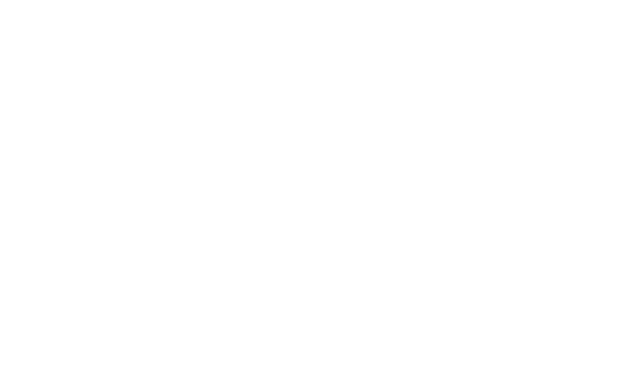
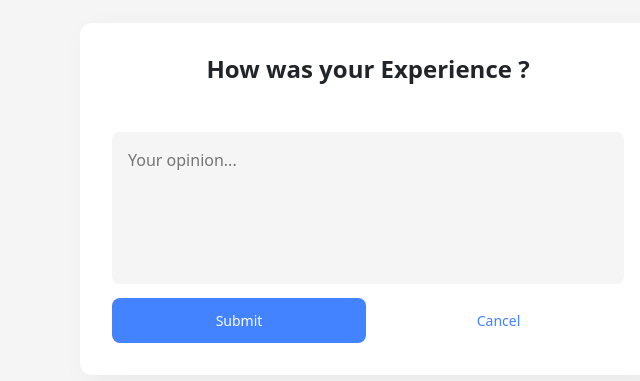
Before and after one commit to MalinduDelpitiya55/NalandaSkillHub, a React (Vite) app in the folder frontend/: page /rating in a window 1280 px wide. Before the commit this address had no page. Shown: the part 201-582 px from the top of the page, without its empty margins (272-912 px from the left). Built offline with nearby package versions, Linux system fonts and the light colour scheme.

Commit message:
ratingform

```diff
--- a/frontend/src/App.jsx
+++ b/frontend/src/App.jsx
@@ -4,6 +4,7 @@
 import BuyersRegistration from "./pages/buyerSignup";
 import SellerRegistration from "./pages/selllerSignup";
 import Login from "./pages/login";
+import Ratings from "./pages/ratingSubmit";
 import Home from "./pages/home";
 import "@fortawesome/fontawesome-free/css/all.css";
 import "bootstrap/dist/css/bootstrap.min.css";
@@ -16,6 +17,7 @@
         <Route path="/create" element={<BuyersRegistration />} />
         <Route path="/sellerRegistration" element={<SellerRegistration />} />
         <Route path="/login" element={<Login />} />
+        <Route path="/rating" element={<Ratings />} />
       </Routes>
     </Router>
   );
--- /dev/null
+++ b/frontend/src/components/ratings.jsx
@@ -0,0 +1,147 @@
+import React, { useState } from 'react';
+
+const App = () => {
+  const [rating, setRating] = useState(0);
+  const [opinion, setOpinion] = useState('');
+
+  const handleStarClick = (index) => {
+    let click = 0;
+    setRating(index + 1);
+    const allStar = document.querySelectorAll('.rating .star');
+    const ratingValue = document.querySelector('.rating input');
+
+    allStar.forEach((item, idx) => {
+      item.classList.replace('bxs-star', 'bx-star');
+      item.classList.remove('active');
+    });
+
+    for (let i = 0; i < allStar.length; i++) {
+      if (i <= index) {
+        allStar[i].classList.replace('bx-star', 'bxs-star');
+        allStar[i].classList.add('active');
+      } else {
+        allStar[i].style.setProperty('--i', click);
+        click++;
+      }
+    }
+
+    ratingValue.value = index + 1;
+  };
+
+  return (
+    <div
+      style={{
+        background: '#F5F5F5',
+        display: 'flex',
+        justifyContent: 'center',
+        alignItems: 'center',
+        minHeight: '100vh',
+        padding: '1rem',
+      }}
+    >
+      <div
+        style={{
+          background: '#FFF',
+          padding: '2rem',
+          maxWidth: '576px',
+          width: '100%',
+          borderRadius: '0.75rem',
+          boxShadow: '8px 8px 30px rgba(0, 0, 0, .05)',
+          textAlign: 'center',
+        }}
+      >
+        <h4 style={{ fontSize: '1.5rem', fontWeight: 600, marginBottom: '1rem' }}>
+          How was your Experience ?
+        </h4>
+        <form action="#">
+          <div
+            style={{
+              display: 'flex',
+              justifyContent: 'center',
+              alignItems: 'center',
+              gridGap: '0.5rem',
+              fontSize: '1.5rem',
+              color: '#FFBD13',
+              marginBottom: '2rem',
+            }}
+            className="rating"
+          >
+            <input type="number" name="rating" hidden />
+            {[...Array(5)].map((_, idx) => (
+              <i
+                key={idx}
+                className={`bx ${rating > idx ? 'bxs-star active' : 'bx-star'}`}
+                style={{ '--i': idx, cursor: 'pointer' }}
+                onClick={() => handleStarClick(idx)}
+                className="star"
+              ></i>
+            ))}
+          </div>
+          <textarea
+            name="opinion"
+            cols="30"
+            rows="5"
+            placeholder="Your opinion..."
+            style={{
+              width: '100%',
+              background: '#F5F5F5',
+              padding: '1rem',
+              borderRadius: '0.5rem',
+              border: 'none',
+              outline: 'none',
+              resize: 'none',
+              marginBottom: '0.5rem',
+            }}
+            value={opinion}
+            onChange={(e) => setOpinion(e.target.value)}
+          ></textarea>
+          <div
+            style={{
+              display: 'flex',
+              gridGap: '0.5rem',
+              alignItems: 'center',
+            }}
+            className="btn-group"
+          >
+            <button
+              type="submit"
+              className="btn submit"
+              style={{
+                padding: '0.75rem 1rem',
+                borderRadius: '0.5rem',
+                border: 'none',
+                outline: 'none',
+                cursor: 'pointer',
+                fontSize: '0.875rem',
+                fontWeight: 500,
+                background: '#4383FF',
+                color: '#FFF',
+              }}
+            >
+              Submit
+            </button>
+            <button
+              type="button"
+              className="btn cancel"
+              style={{
+                padding: '0.75rem 1rem',
+                borderRadius: '0.5rem',
+                border: 'none',
+                outline: 'none',
+                cursor: 'pointer',
+                fontSize: '0.875rem',
+                fontWeight: 500,
+                background: '#FFF',
+                color: '#4383FF',
+              }}
+            >
+              Cancel
+            </button>
+          </div>
+        </form>
+      </div>
+    </div>
+  );
+};
+
+export default App;
--- /dev/null
+++ b/frontend/src/pages/ratingSubmit.jsx
@@ -0,0 +1,11 @@
+import React from 'react'
+import Rating from './../components/ratings'
+
+export default function ratingSubmit() {
+  return (
+    <>
+      <Rating/>
+    </>
+
+  )
+}
```
Also changed, not shown: frontend/package.json (+6 -1 lines), 1 other file (tests, documents, lock files or other folders).
